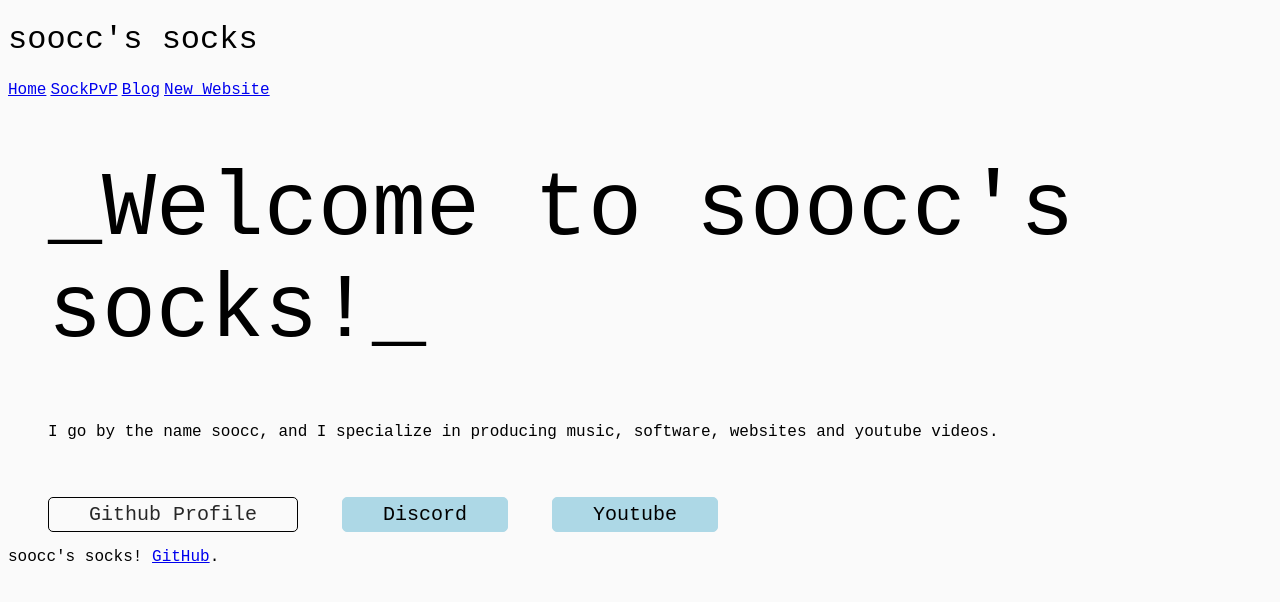
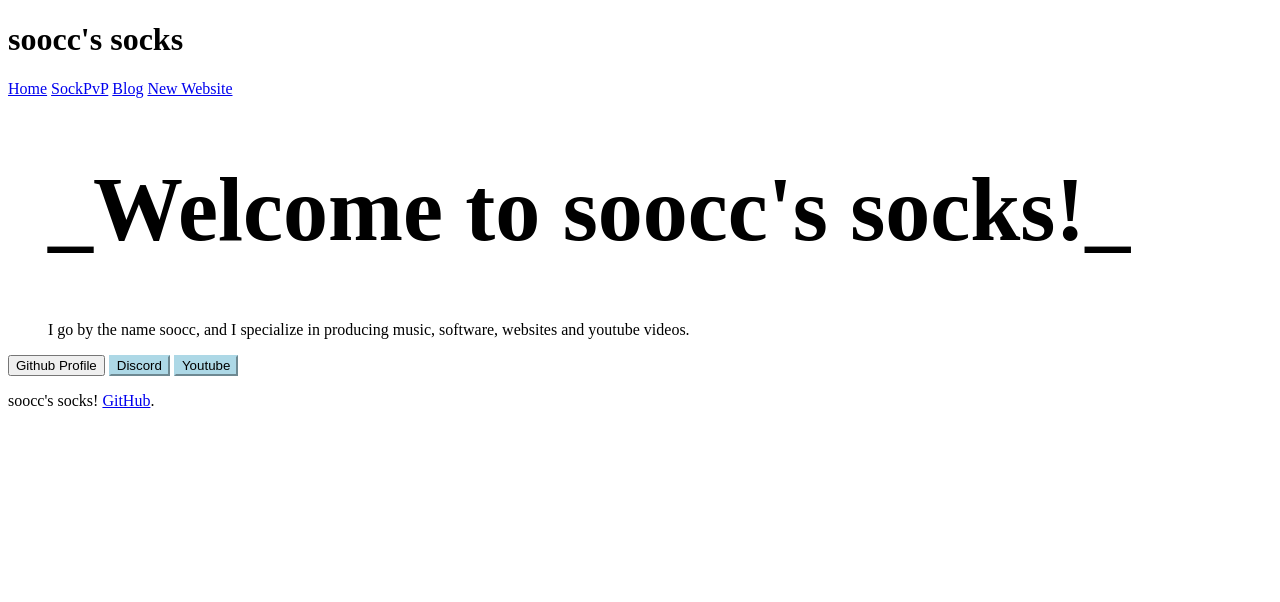
Before and after one commit to soocc/sooccsocks2, a Jekyll site: the page built from index.html, in a window 1280 px wide. Shown: the top 602 px of the page. Built offline with Jekyll 4.4.1, drawn with Linux system fonts in a browser that asks for light colours.

Commit message:
Update index.html

```diff
--- a/index.html
+++ b/index.html
@@ -6,7 +6,6 @@ layout: default
 
 <html>
   <head>
-    <link rel="stylesheet" href="styles/styles.css">
     <style>
       .welcome {
         font-size: 90px;
```
